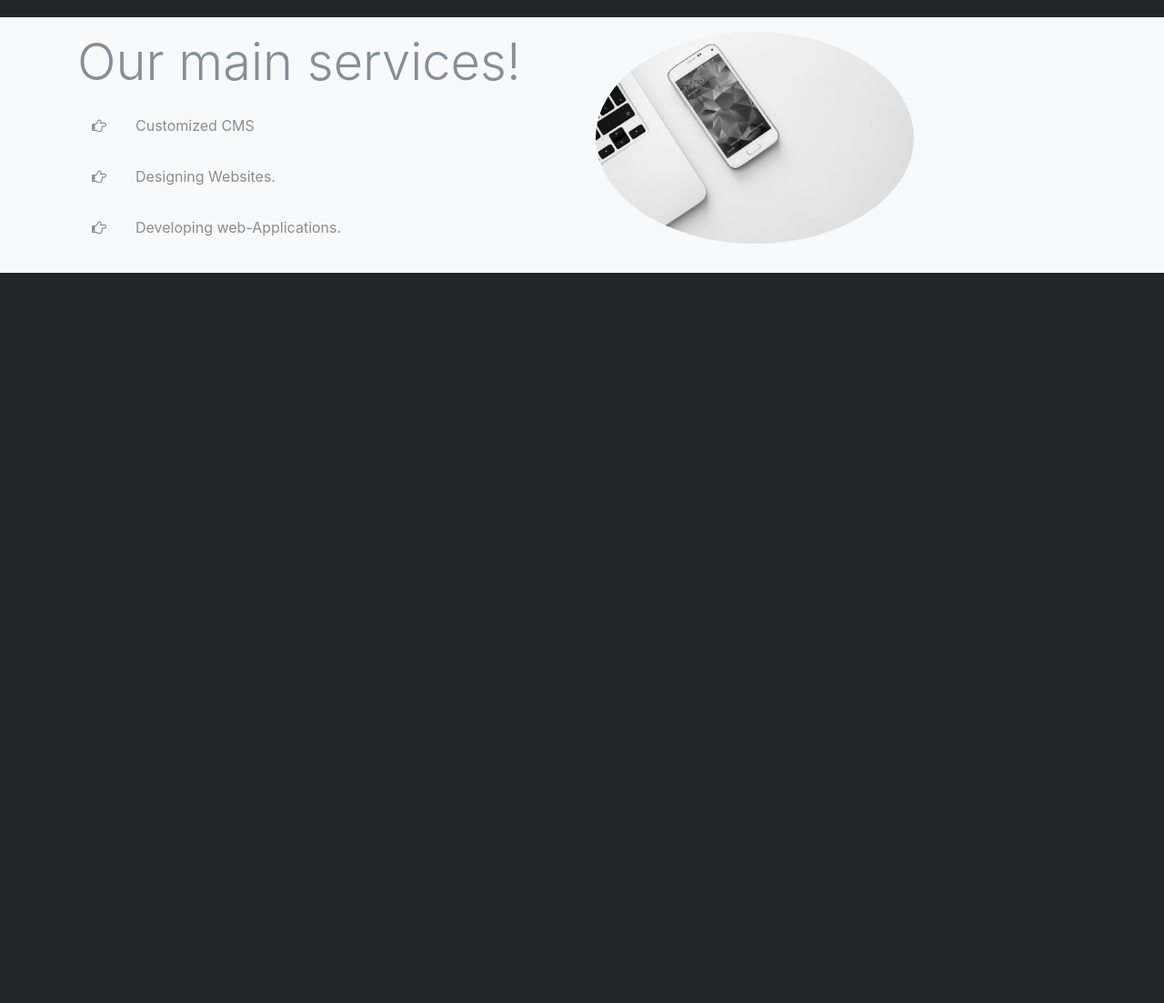
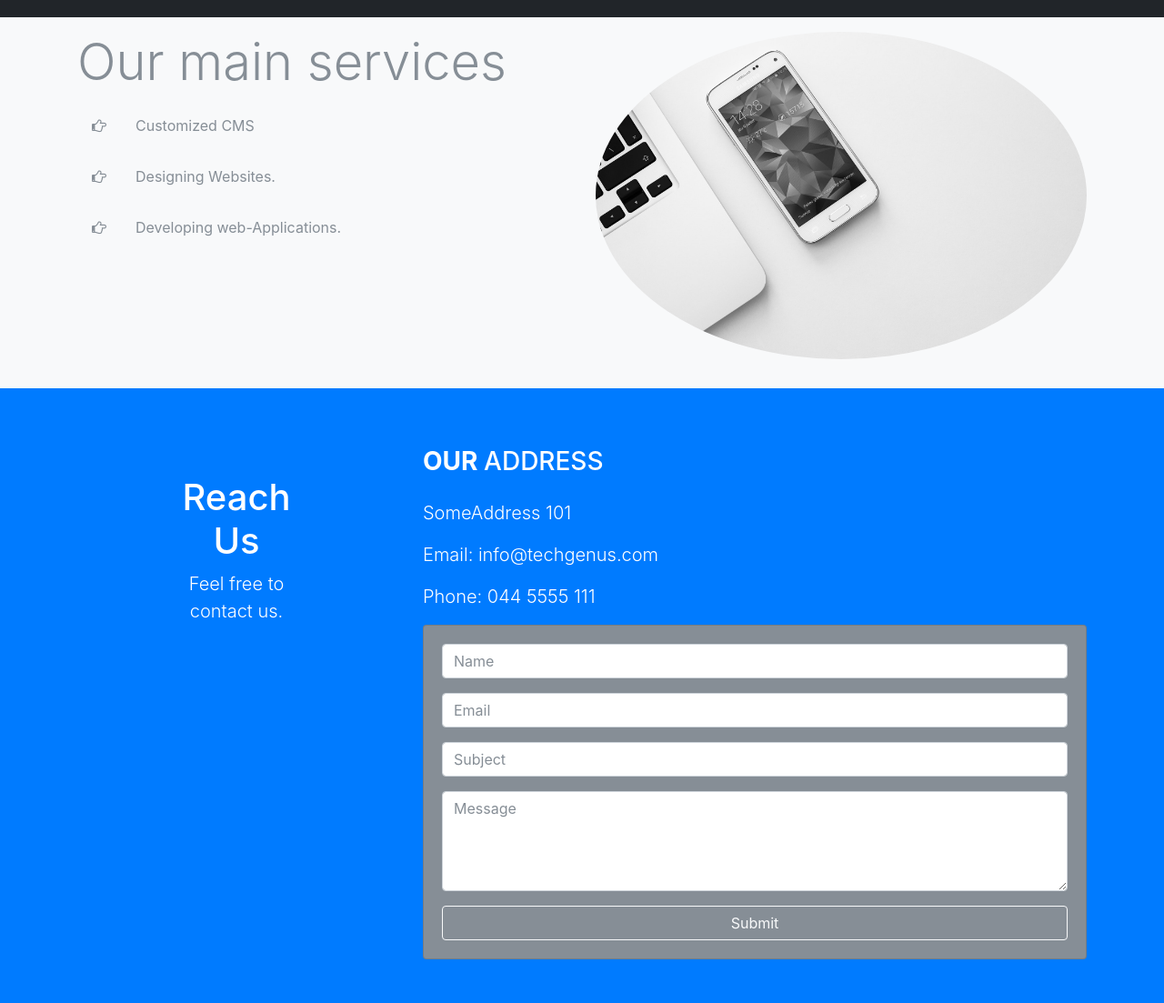
Before and after one commit to ryanzam/TechGenus, a website: page src/index.html in a window 1280 px wide. Shown: the part 777-1880 px from the top of the page at 91% size. Before the commit the page ends 1077 px from the top, so only its background shows below. Drawn offline with nearby package versions, Linux system fonts and the light colour scheme.

Commit message:
contact section added plus other changes

```diff
--- a/src/index.html
+++ b/src/index.html
@@ -1,7 +1,7 @@
 <!DOCTYPE html>
 <html class="no-js" lang="en">
     <head>
-        <title>ramzan's website</title>
+        <title>techGenus</title>
         <meta http-equiv="x-ua-compatible" content="ie=edge">
 	    <meta name="viewport" content="width=device-width, initial-scale=1.0" />
 
@@ -81,7 +81,7 @@
         <div class="row">
            <div class="col-md-6">
              <h1 class="display-4">
-               Our main services!
+               Our main services
              </h1>
              <div class="d-flex flex-row">
                <div class="p-3">
@@ -108,7 +108,7 @@
                </div>
              </div>
            </div>
-           <div class="col-md-4">
+           <div class="col-md-6">
              <img src="assets/service.jpeg" class="img-fluid mb-3 rounded-circle">
            </div>
 
@@ -116,7 +116,54 @@
 
       </div>
     </section>
+<!--end of services-->
+<section id="contact" class="bg-primary">
+  <div class="container">
+    <div class="row">
+    <div class="col-md-4 p-5">
+      <div class="col text-center">
+        <div class="p-5">
+          <h1>Reach Us</h1>
+          <p class="lead">
+            Feel free to contact us.
+          </p>
+       </div>
+      </div>
+    </div>
+    <div class="col-md-8 py-5">
+      <div>
+        <h3 class="py-3"><strong>OUR </strong>ADDRESS</h3>
+        <p class="lead">SomeAddress 101</p>
+        <p class="lead">Email: info@techgenus.com</p>
+        <p class="lead">Phone: 044 5555 111</p>
+      </div>
+      <div class="card bg-secondary text center card-form">
+        <div class="card-body">
+          <form action="">
+            <div class="form-group">
+              <input type="text" class="form-control" placeholder="Name">
+            </div>
+            <div class="form-group">
+              <input type="text" class="form-control" placeholder="Email">
+            </div>
+            <div class="form-group">
+              <input type="text" class="form-control" placeholder="Subject">
+            </div>
+            <div class="form-group">
+              <textarea class="form-control" name="name" rows="4" cols="80" placeholder="Message"></textarea>
+            </div>
+            <input type="submit" class="btn btn-outline-light btn-block">
+          </form>
+        </div>
+      </div>
 
+
+
+    </div>
+
+    </div>
+  </div>
+</section>
 
 
         <script src="js/jquery.min.js"></script>
```
